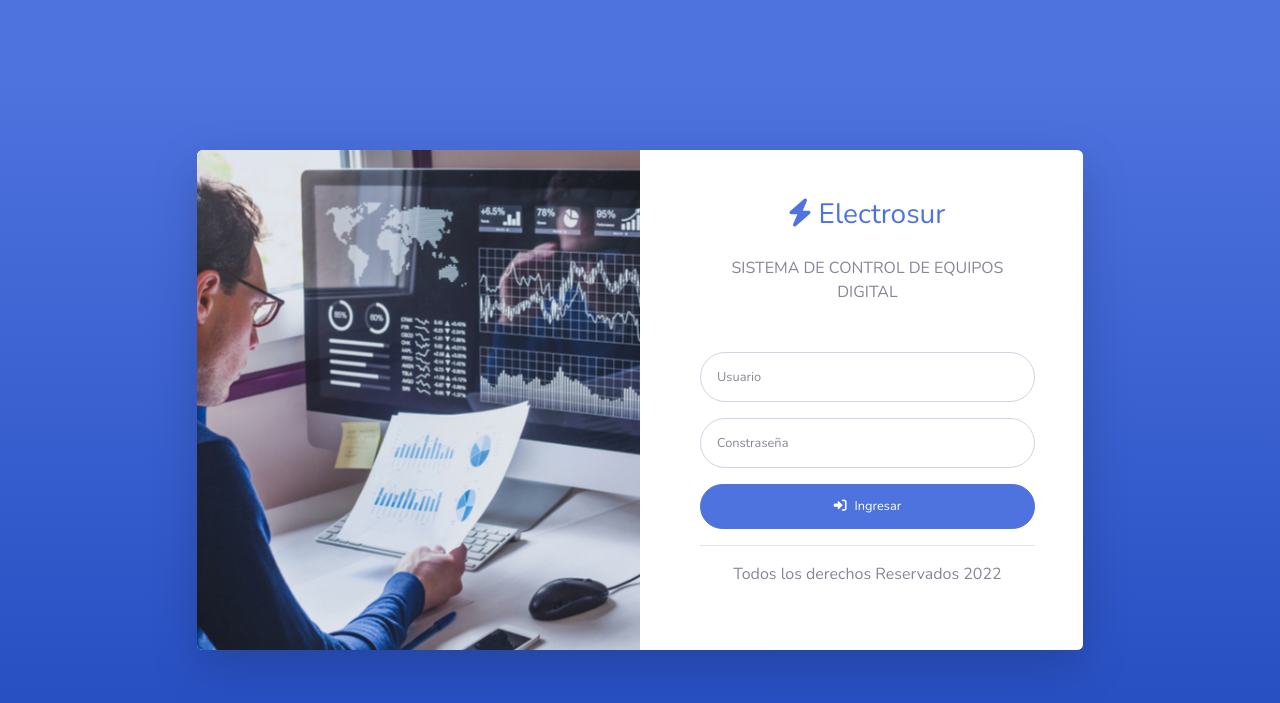
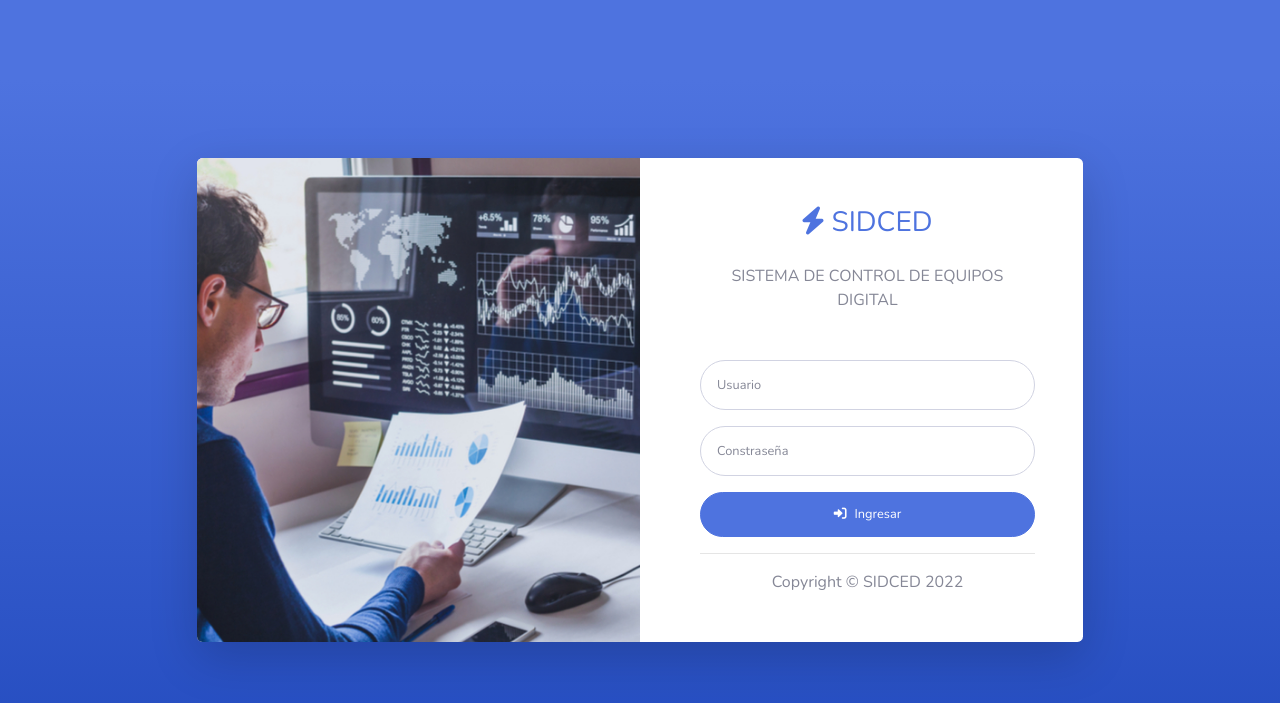
Before and after one commit to FranzLau/AlmacenTic_v0.1, a PHP site: page / in a window 1280 px wide. Shown: the top 703 px of the page. Run offline with PHP 8.4, Linux system fonts and the light colour scheme.

Commit message:
estilos para index

```diff
--- a/index.php
+++ b/index.php
@@ -45,7 +45,7 @@ if(isset($_SESSION['loginUser'])){
                 <div class="p-5">
                   <div class="text-center mb-5">
 
-                    <h1 class="h3 text-primary mb-4"><i class="fas fa-bolt mr-2"></i>Electrosur</h1>
+                    <h1 class="h3 text-primary mb-4"><i class="fas fa-bolt mr-2"></i>SIDCED</h1>
                     <p>SISTEMA DE CONTROL DE EQUIPOS DIGITAL</p>
                   </div>
                   <form class="user">
@@ -62,7 +62,7 @@ if(isset($_SESSION['loginUser'])){
                   </form>
                   <hr>
                   <div class="text-center">
-                    <p>Todos los derechos Reservados 2022</p>
+                  <span>Copyright &copy; SIDCED 2022</span>
                   </div>
 
                 </div>
--- a/public/include/navbar.php
+++ b/public/include/navbar.php
@@ -1,6 +1,6 @@
 <nav class="navbar navbar-expand-lg navbar-dark bg-gradient-primary mb-3 shadow">
   <div class="container">
-    <a class="navbar-brand" href="index.php"><i class="fas fa-bolt mr-2"></i>Electrosur</a>
+    <a class="navbar-brand" href="index.php"><i class="fas fa-bolt mr-2"></i>SIDCED</a>
     <button class="navbar-toggler" type="button" data-toggle="collapse" data-target="#navbarSupportedContent" aria-controls="navbarSupportedContent" aria-expanded="false" aria-label="Toggle navigation">
         <span class="navbar-toggler-icon"></span>
     </button>
```
